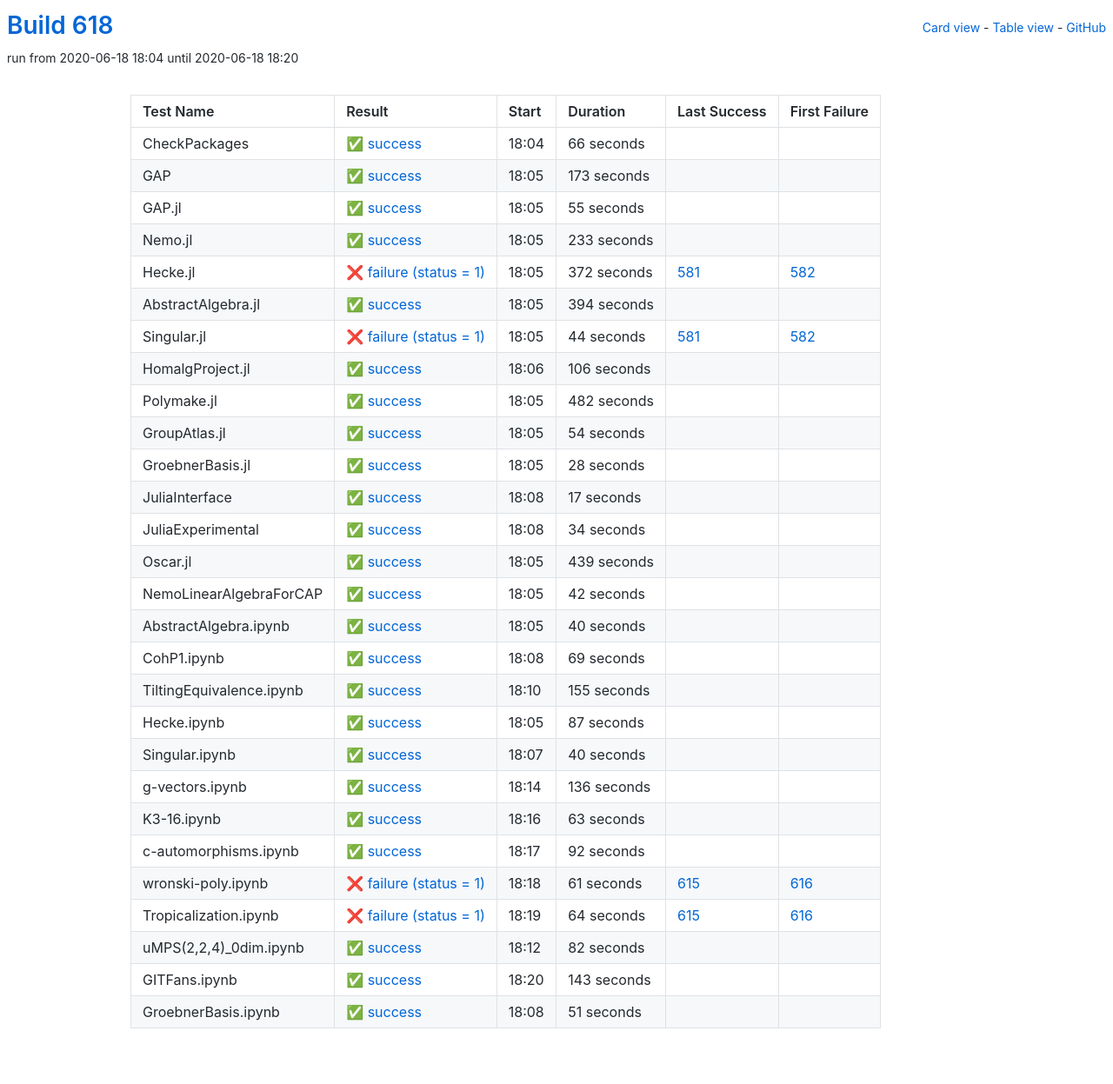
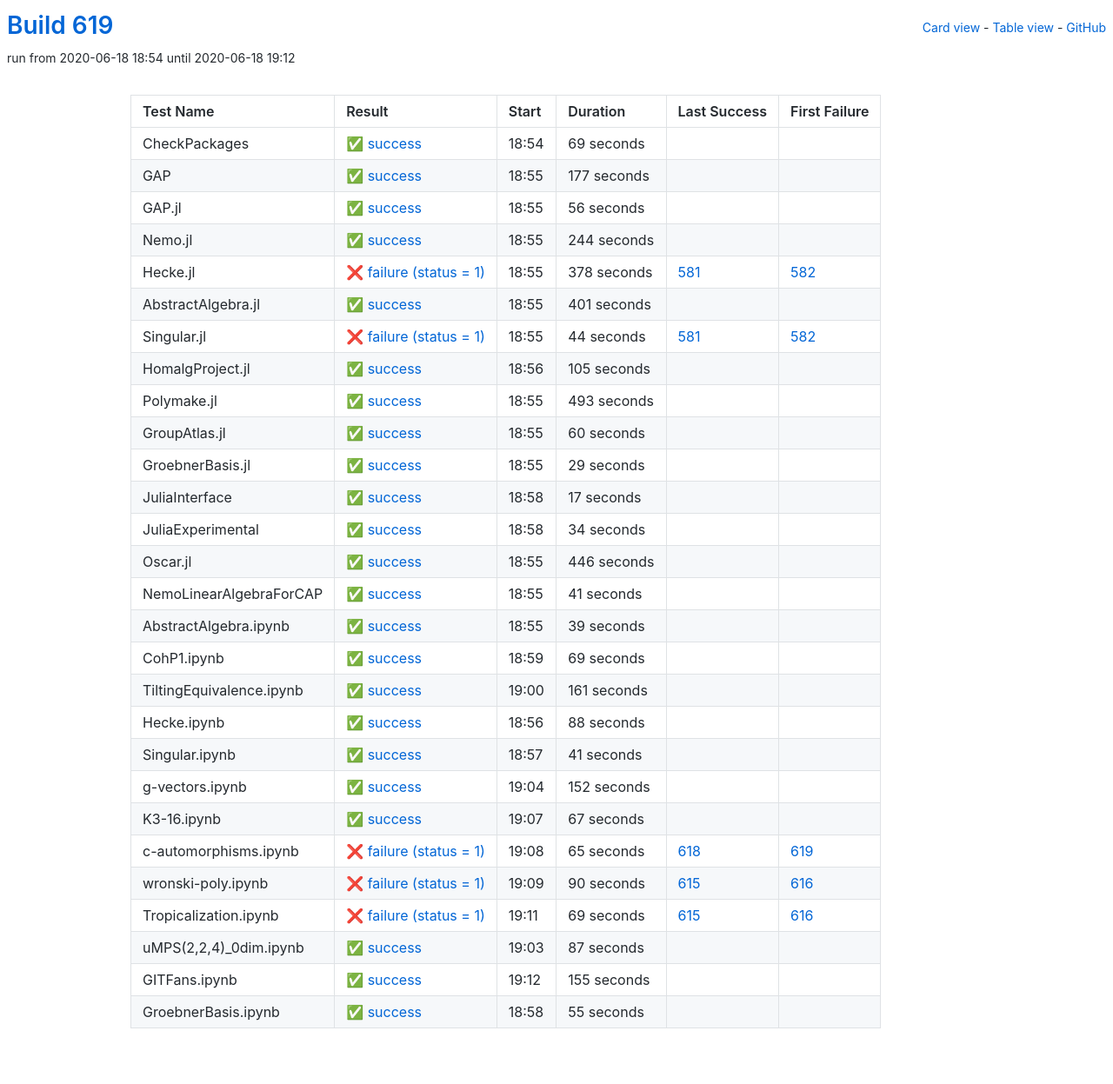
Before and after one commit to oscar-system/oscar-ci-status-1.4, a Jekyll site: the page built from table.html, in a window 1280 px wide. Shown: the whole page at 87% size. Built offline with Jekyll 4.4.1, drawn with Linux system fonts in a browser that asks for light colours.

Commit message:
Build #619

```diff
--- a/_data/ci.yml
+++ b/_data/ci.yml
@@ -1,6 +1,6 @@
 ---
-build: 618
-build_url: https://oscarci.mathematik.uni-kl.de/job/oscar-julia-1.4/618/
+build: 619
+build_url: https://oscarci.mathematik.uni-kl.de/job/oscar-julia-1.4/619/
 job: oscar-julia-1.4
 organization: oscar-system
 repo: oscar-ci-status-1.4
@@ -8,80 +8,80 @@ repourl: https://github.com/oscar-system/oscar-ci-status-1.4
 tests:
 - name: CheckPackages
   id: checkpackages
-  log: https://oscarci.mathematik.uni-kl.de/job/oscar-julia-1.4/618/artifact/logs/build-618/CheckPackages.log
-  start: 2020-06-18 18:04
+  log: https://oscarci.mathematik.uni-kl.de/job/oscar-julia-1.4/619/artifact/logs/build-619/CheckPackages.log
+  start: 2020-06-18 18:54
   success: true
   exitcode: 0
   status: success
-  duration: 66
+  duration: 69
   last_success: false
   last_success_url:
   first_failure: false
   first_failure_url:
 - name: GAP
   id: gap
-  log: https://oscarci.mathematik.uni-kl.de/job/oscar-julia-1.4/618/artifact/logs/build-618/GAP.log
-  start: 2020-06-18 18:05
+  log: https://oscarci.mathematik.uni-kl.de/job/oscar-julia-1.4/619/artifact/logs/build-619/GAP.log
+  start: 2020-06-18 18:55
   success: true
   exitcode: 0
   status: success
-  duration: 173
+  duration: 177
   last_success: false
   last_success_url:
   first_failure: false
   first_failure_url:
 - name: GAP.jl
   id: gap-jl
-  log: https://oscarci.mathematik.uni-kl.de/job/oscar-julia-1.4/618/artifact/logs/build-618/GAP.jl.log
-  start: 2020-06-18 18:05
+  log: https://oscarci.mathematik.uni-kl.de/job/oscar-julia-1.4/619/artifact/logs/build-619/GAP.jl.log
+  start: 2020-06-18 18:55
   success: true
   exitcode: 0
   status: success
-  duration: 55
+  duration: 56
   last_success: false
   last_success_url:
   first_failure: false
   first_failure_url:
 - name: Nemo.jl
   id: nemo-jl
-  log: https://oscarci.mathematik.uni-kl.de/job/oscar-julia-1.4/618/artifact/logs/build-618/Nemo.jl.log
-  start: 2020-06-18 18:05
+  log: https://oscarci.mathematik.uni-kl.de/job/oscar-julia-1.4/619/artifact/logs/build-619/Nemo.jl.log
+  start: 2020-06-18 18:55
   success: true
   exitcode: 0
   status: success
-  duration: 233
+  duration: 244
   last_success: false
   last_success_url:
   first_failure: false
   first_failure_url:
 - name: Hecke.jl
   id: hecke-jl
-  log: https://oscarci.mathematik.uni-kl.de/job/oscar-julia-1.4/618/artifact/logs/build-618/Hecke.jl.log
-  start: 2020-06-18 18:05
+  log: https://oscarci.mathematik.uni-kl.de/job/oscar-julia-1.4/619/artifact/logs/build-619/Hecke.jl.log
+  start: 2020-06-18 18:55
   success: false
   exitcode: 1
   status: failure
-  duration: 372
+  duration: 378
   last_success: 581
   last_success_url: https://oscarci.mathematik.uni-kl.de/job/oscar-julia-1.4/581/
   first_failure: 582
   first_failure_url: https://oscarci.mathematik.uni-kl.de/job/oscar-julia-1.4/582/
 - name: AbstractAlgebra.jl
   id: abstractalgebra-jl
-  log: https://oscarci.mathematik.uni-kl.de/job/oscar-julia-1.4/618/artifact/logs/build-618/AbstractAlgebra.jl.log
-  start: 2020-06-18 18:05
+  log: https://oscarci.mathematik.uni-kl.de/job/oscar-julia-1.4/619/artifact/logs/build-619/AbstractAlgebra.jl.log
+  start: 2020-06-18 18:55
   success: true
   exitcode: 0
   status: success
-  duration: 394
+  duration: 401
   last_success: false
   last_success_url:
   first_failure: false
   first_failure_url:
 - name: Singular.jl
   id: singular-jl
-  log: https://oscarci.mathematik.uni-kl.de/job/oscar-julia-1.4/618/artifact/logs/build-618/Singular.jl.log
-  start: 2020-06-18 18:05
+  log: https://oscarci.mathematik.uni-kl.de/job/oscar-julia-1.4/619/artifact/logs/build-619/Singular.jl.log
+  start: 2020-06-18 18:55
   success: false
   exitcode: 1
   status: failure
@@ -92,56 +92,56 @@ tests:
   first_failure_url: https://oscarci.mathematik.uni-kl.de/job/oscar-julia-1.4/582/
 - name: HomalgProject.jl
   id: homalgproject-jl
-  log: https://oscarci.mathematik.uni-kl.de/job/oscar-julia-1.4/618/artifact/logs/build-618/HomalgProject.jl.log
-  start: 2020-06-18 18:06
+  log: https://oscarci.mathematik.uni-kl.de/job/oscar-julia-1.4/619/artifact/logs/build-619/HomalgProject.jl.log
+  start: 2020-06-18 18:56
   success: true
   exitcode: 0
   status: success
-  duration: 106
+  duration: 105
   last_success: false
   last_success_url:
   first_failure: false
   first_failure_url:
 - name: Polymake.jl
   id: polymake-jl
-  log: https://oscarci.mathematik.uni-kl.de/job/oscar-julia-1.4/618/artifact/logs/build-618/Polymake.jl.log
-  start: 2020-06-18 18:05
+  log: https://oscarci.mathematik.uni-kl.de/job/oscar-julia-1.4/619/artifact/logs/build-619/Polymake.jl.log
+  start: 2020-06-18 18:55
   success: true
   exitcode: 0
   status: success
-  duration: 482
+  duration: 493
   last_success: false
   last_success_url:
   first_failure: false
   first_failure_url:
 - name: GroupAtlas.jl
   id: groupatlas-jl
-  log: https://oscarci.mathematik.uni-kl.de/job/oscar-julia-1.4/618/artifact/logs/build-618/GroupAtlas.jl.log
-  start: 2020-06-18 18:05
+  log: https://oscarci.mathematik.uni-kl.de/job/oscar-julia-1.4/619/artifact/logs/build-619/GroupAtlas.jl.log
+  start: 2020-06-18 18:55
   success: true
   exitcode: 0
   status: success
-  duration: 54
+  duration: 60
   last_success: false
   last_success_url:
   first_failure: false
   first_failure_url:
 - name: GroebnerBasis.jl
   id: groebnerbasis-jl
-  log: https://oscarci.mathematik.uni-kl.de/job/oscar-julia-1.4/618/artifact/logs/build-618/GroebnerBasis.jl.log
-  start: 2020-06-18 18:05
+  log: https://oscarci.mathematik.uni-kl.de/job/oscar-julia-1.4/619/artifact/logs/build-619/GroebnerBasis.jl.log
+  start: 2020-06-18 18:55
   success: true
   exitcode: 0
   status: success
-  duration: 28
+  duration: 29
   last_success: false
   last_success_url:
   first_failure: false
   first_failure_url:
 - name: JuliaInterface
   id: juliainterface
-  log: https://oscarci.mathematik.uni-kl.de/job/oscar-julia-1.4/618/artifact/logs/build-618/JuliaInterface.log
-  start: 2020-06-18 18:08
+  log: https://oscarci.mathematik.uni-kl.de/job/oscar-julia-1.4/619/artifact/logs/build-619/JuliaInterface.log
+  start: 2020-06-18 18:58
   success: true
   exitcode: 0
   status: success
@@ -152,8 +152,8 @@ tests:
   first_failure_url:
 - name: JuliaExperimental
   id: juliaexperimental
-  log: https://oscarci.mathematik.uni-kl.de/job/oscar-julia-1.4/618/artifact/logs/build-618/JuliaExperimental.log
-  start: 2020-06-18 18:08
+  log: https://oscarci.mathematik.uni-kl.de/job/oscar-julia-1.4/619/artifact/logs/build-619/JuliaExperimental.log
+  start: 2020-06-18 18:58
   success: true
   exitcode: 0
   status: success
@@ -164,44 +164,44 @@ tests:
   first_failure_url:
 - name: Oscar.jl
   id: oscar-jl
-  log: https://oscarci.mathematik.uni-kl.de/job/oscar-julia-1.4/618/artifact/logs/build-618/Oscar.jl.log
-  start: 2020-06-18 18:05
+  log: https://oscarci.mathematik.uni-kl.de/job/oscar-julia-1.4/619/artifact/logs/build-619/Oscar.jl.log
+  start: 2020-06-18 18:55
   success: true
   exitcode: 0
   status: success
-  duration: 439
+  duration: 446
   last_success: false
   last_success_url:
   first_failure: false
   first_failure_url:
 - name: NemoLinearAlgebraForCAP
   id: nemolinearalgebraforcap
-  log: https://oscarci.mathematik.uni-kl.de/job/oscar-julia-1.4/618/artifact/logs/build-618/NemoLinearAlgebraForCAP.log
-  start: 2020-06-18 18:05
+  log: https://oscarci.mathematik.uni-kl.de/job/oscar-julia-1.4/619/artifact/logs/build-619/NemoLinearAlgebraForCAP.log
+  start: 2020-06-18 18:55
   success: true
   exitcode: 0
   status: success
-  duration: 42
+  duration: 41
   last_success: false
   last_success_url:
   first_failure: false
   first_failure_url:
 - name: AbstractAlgebra.ipynb
   id: abstractalgebra-ipynb
-  log: https://oscarci.mathematik.uni-kl.de/job/oscar-julia-1.4/618/artifact/logs/build-618/AbstractAlgebra.ipynb.log
-  start: 2020-06-18 18:05
+  log: https://oscarci.mathematik.uni-kl.de/job/oscar-julia-1.4/619/artifact/logs/build-619/AbstractAlgebra.ipynb.log
+  start: 2020-06-18 18:55
   success: true
   exitcode: 0
   status: success
-  duration: 40
+  duration: 39
   last_success: false
   last_success_url:
   first_failure: false
   first_failure_url:
 - name: CohP1.ipynb
   id: cohp1-ipynb
-  log: https://oscarci.mathematik.uni-kl.de/job/oscar-julia-1.4/618/artifact/logs/build-618/CohP1.ipynb.log
-  start: 2020-06-18 18:08
+  log: https://oscarci.mathematik.uni-kl.de/job/oscar-julia-1.4/619/artifact/logs/build-619/CohP1.ipynb.log
+  start: 2020-06-18 18:59
   success: true
   exitcode: 0
   status: success
@@ -212,8 +212,116 @@ tests:
   first_failure_url:
 - name: TiltingEquivalence.ipynb
   id: tiltingequivalence-ipynb
-  log: https://oscarci.mathematik.uni-kl.de/job/oscar-julia-1.4/618/artifact/logs/build-618/TiltingEquivalence.ipynb.log
-  start: 2020-06-18 18:10
+  log: https://oscarci.mathematik.uni-kl.de/job/oscar-julia-1.4/619/artifact/logs/build-619/TiltingEquivalence.ipynb.log
+  start: 2020-06-18 19:00
+  success: true
+  exitcode: 0
+  status: success
+  duration: 161
+  last_success: false
+  last_success_url:
+  first_failure: false
+  first_failure_url:
+- name: Hecke.ipynb
+  id: hecke-ipynb
+  log: https://oscarci.mathematik.uni-kl.de/job/oscar-julia-1.4/619/artifact/logs/build-619/Hecke.ipynb.log
+  start: 2020-06-18 18:56
+  success: true
+  exitcode: 0
+  status: success
+  duration: 88
+  last_success: false
+  last_success_url:
+  first_failure: false
+  first_failure_url:
+- name: Singular.ipynb
+  id: singular-ipynb
+  log: https://oscarci.mathematik.uni-kl.de/job/oscar-julia-1.4/619/artifact/logs/build-619/Singular.ipynb.log
+  start: 2020-06-18 18:57
+  success: true
+  exitcode: 0
+  status: success
+  duration: 41
+  last_success: false
+  last_success_url:
+  first_failure: false
+  first_failure_url:
+- name: g-vectors.ipynb
+  id: g-vectors-ipynb
+  log: https://oscarci.mathematik.uni-kl.de/job/oscar-julia-1.4/619/artifact/logs/build-619/g-vectors.ipynb.log
+  start: 2020-06-18 19:04
+  success: true
+  exitcode: 0
+  status: success
+  duration: 152
+  last_success: false
+  last_success_url:
+  first_failure: false
+  first_failure_url:
+- name: K3-16.ipynb
+  id: k3-16-ipynb
+  log: https://oscarci.mathematik.uni-kl.de/job/oscar-julia-1.4/619/artifact/logs/build-619/K3-16.ipynb.log
+  start: 2020-06-18 19:07
+  success: true
+  exitcode: 0
+  status: success
+  duration: 67
+  last_success: false
+  last_success_url:
+  first_failure: false
+  first_failure_url:
+- name: c-automorphisms.ipynb
+  id: c-automorphisms-ipynb
+  log: https://oscarci.mathematik.uni-kl.de/job/oscar-julia-1.4/619/artifact/logs/build-619/c-automorphisms.ipynb.log
+  start: 2020-06-18 19:08
+  success: false
+  exitcode: 1
+  status: failure
+  duration: 65
+  last_success: 618
+  last_success_url: https://oscarci.mathematik.uni-kl.de/job/oscar-julia-1.4/618/
+  first_failure: 619
+  first_failure_url: https://oscarci.mathematik.uni-kl.de/job/oscar-julia-1.4/619/
+- name: wronski-poly.ipynb
+  id: wronski-poly-ipynb
+  log: https://oscarci.mathematik.uni-kl.de/job/oscar-julia-1.4/619/artifact/logs/build-619/wronski-poly.ipynb.log
+  start: 2020-06-18 19:09
+  success: false
+  exitcode: 1
+  status: failure
+  duration: 90
+  last_success: 615
+  last_success_url: https://oscarci.mathematik.uni-kl.de/job/oscar-julia-1.4/615/
+  first_failure: 616
+  first_failure_url: https://oscarci.mathematik.uni-kl.de/job/oscar-julia-1.4/616/
+- name: Tropicalization.ipynb
+  id: tropicalization-ipynb
+  log: https://oscarci.mathematik.uni-kl.de/job/oscar-julia-1.4/619/artifact/logs/build-619/Tropicalization.ipynb.log
+  start: 2020-06-18 19:11
+  success: false
+  exitcode: 1
+  status: failure
+  duration: 69
+  last_success: 615
+  last_success_url: https://oscarci.mathematik.uni-kl.de/job/oscar-julia-1.4/615/
+  first_failure: 616
+  first_failure_url: https://oscarci.mathematik.uni-kl.de/job/oscar-julia-1.4/616/
+- name: uMPS(2,2,4)_0dim.ipynb
+  id: umps-2-2-4-0dim-ipynb
+  log: https://oscarci.mathematik.uni-kl.de/job/oscar-julia-1.4/619/artifact/logs/build-619/uMPS-2-2-4-_0dim.ipynb.log
+  start: 2020-06-18 19:03
+  success: true
+  exitcode: 0
+  status: success
+  duration: 87
+  last_success: false
+  last_success_url:
+  first_failure: false
+  first_failure_url:
+- name: GITFans.ipynb
+  id: gitfans-ipynb
+  log: https://oscarci.mathematik.uni-kl.de/job/oscar-julia-1.4/619/artifact/logs/build-619/GITFans.ipynb.log
+  start: 2020-06-18 19:12
   success: true
   exitcode: 0
   status: success
@@ -222,123 +330,15 @@ tests:
   last_success_url:
   first_failure: false
   first_failure_url:
-- name: Hecke.ipynb
-  id: hecke-ipynb
-  log: https://oscarci.mathematik.uni-kl.de/job/oscar-julia-1.4/618/artifact/logs/build-618/Hecke.ipynb.log
-  start: 2020-06-18 18:05
+- name: GroebnerBasis.ipynb
+  id: groebnerbasis-ipynb
+  log: https://oscarci.mathematik.uni-kl.de/job/oscar-julia-1.4/619/artifact/logs/build-619/GroebnerBasis.ipynb.log
+  start: 2020-06-18 18:58
   success: true
   exitcode: 0
   status: success
-  duration: 87
+  duration: 55
   last_success: false
   last_success_url:
   first_failure: false
   first_failure_url:
-- name: Singular.ipynb
-  id: singular-ipynb
-  log: https://oscarci.mathematik.uni-kl.de/job/oscar-julia-1.4/618/artifact/logs/build-618/Singular.ipynb.log
-  start: 2020-06-18 18:07
-  success: true
-  exitcode: 0
-  status: success
-  duration: 40
-  last_success: false
-  last_success_url:
-  first_failure: false
-  first_failure_url:
-- name: g-vectors.ipynb
-  id: g-vectors-ipynb
-  log: https://oscarci.mathematik.uni-kl.de/job/oscar-julia-1.4/618/artifact/logs/build-618/g-vectors.ipynb.log
-  start: 2020-06-18 18:14
-  success: true
-  exitcode: 0
-  status: success
-  duration: 136
-  last_success: false
-  last_success_url:
-  first_failure: false
-  first_failure_url:
-- name: K3-16.ipynb
-  id: k3-16-ipynb
-  log: https://oscarci.mathematik.uni-kl.de/job/oscar-julia-1.4/618/artifact/logs/build-618/K3-16.ipynb.log
-  start: 2020-06-18 18:16
-  success: true
-  exitcode: 0
-  status: success
-  duration: 63
-  last_success: false
-  last_success_url:
-  first_failure: false
-  first_failure_url:
-- name: c-automorphisms.ipynb
-  id: c-automorphisms-ipynb
-  log: https://oscarci.mathematik.uni-kl.de/job/oscar-julia-1.4/618/artifact/logs/build-618/c-automorphisms.ipynb.log
-  start: 2020-06-18 18:17
-  success: true
-  exitcode: 0
-  status: success
-  duration: 92
-  last_success: false
-  last_success_url:
-  first_failure: false
-  first_failure_url:
-- name: wronski-poly.ipynb
-  id: wronski-poly-ipynb
-  log: https://oscarci.mathematik.uni-kl.de/job/oscar-julia-1.4/618/artifact/logs/build-618/wronski-poly.ipynb.log
-  start: 2020-06-18 18:18
-  success: false
-  exitcode: 1
-  status: failure
-  duration: 61
-  last_success: 615
-  last_success_url: https://oscarci.mathematik.uni-kl.de/job/oscar-julia-1.4/615/
-  first_failure: 616
-  first_failure_url: https://oscarci.mathematik.uni-kl.de/job/oscar-julia-1.4/616/
-- name: Tropicalization.ipynb
-  id: tropicalization-ipynb
-  log: https://oscarci.mathematik.uni-kl.de/job/oscar-julia-1.4/618/artifact/logs/build-618/Tropicalization.ipynb.log
-  start: 2020-06-18 18:19
-  success: false
-  exitcode: 1
-  status: failure
-  duration: 64
-  last_success: 615
-  last_success_url: https://oscarci.mathematik.uni-kl.de/job/oscar-julia-1.4/615/
-  first_failure: 616
-  first_failure_url: https://oscarci.mathematik.uni-kl.de/job/oscar-julia-1.4/616/
-- name: uMPS(2,2,4)_0dim.ipynb
-  id: umps-2-2-4-0dim-ipynb
-  log: https://oscarci.mathematik.uni-kl.de/job/oscar-julia-1.4/618/artifact/logs/build-618/uMPS-2-2-4-_0dim.ipynb.log
-  start: 2020-06-18 18:12
-  success: true
-  exitcode: 0
-  status: success
-  duration: 82
-  last_success: false
-  last_success_url:
-  first_failure: false
-  first_failure_url:
-- name: GITFans.ipynb
-  id: gitfans-ipynb
-  log: https://oscarci.mathematik.uni-kl.de/job/oscar-julia-1.4/618/artifact/logs/build-618/GITFans.ipynb.log
-  start: 2020-06-18 18:20
-  success: true
-  exitcode: 0
-  status: success
-  duration: 143
-  last_success: false
-  last_success_url:
-  first_failure: false
-  first_failure_url:
-- name: GroebnerBasis.ipynb
-  id: groebnerbasis-ipynb
-  log: https://oscarci.mathematik.uni-kl.de/job/oscar-julia-1.4/618/artifact/logs/build-618/GroebnerBasis.ipynb.log
-  start: 2020-06-18 18:08
-  success: true
-  exitcode: 0
-  status: success
-  duration: 51
-  last_success: false
-  last_success_url:
-  first_failure: false
-  first_failure_url:
```
Also changed, not shown: README.md.
